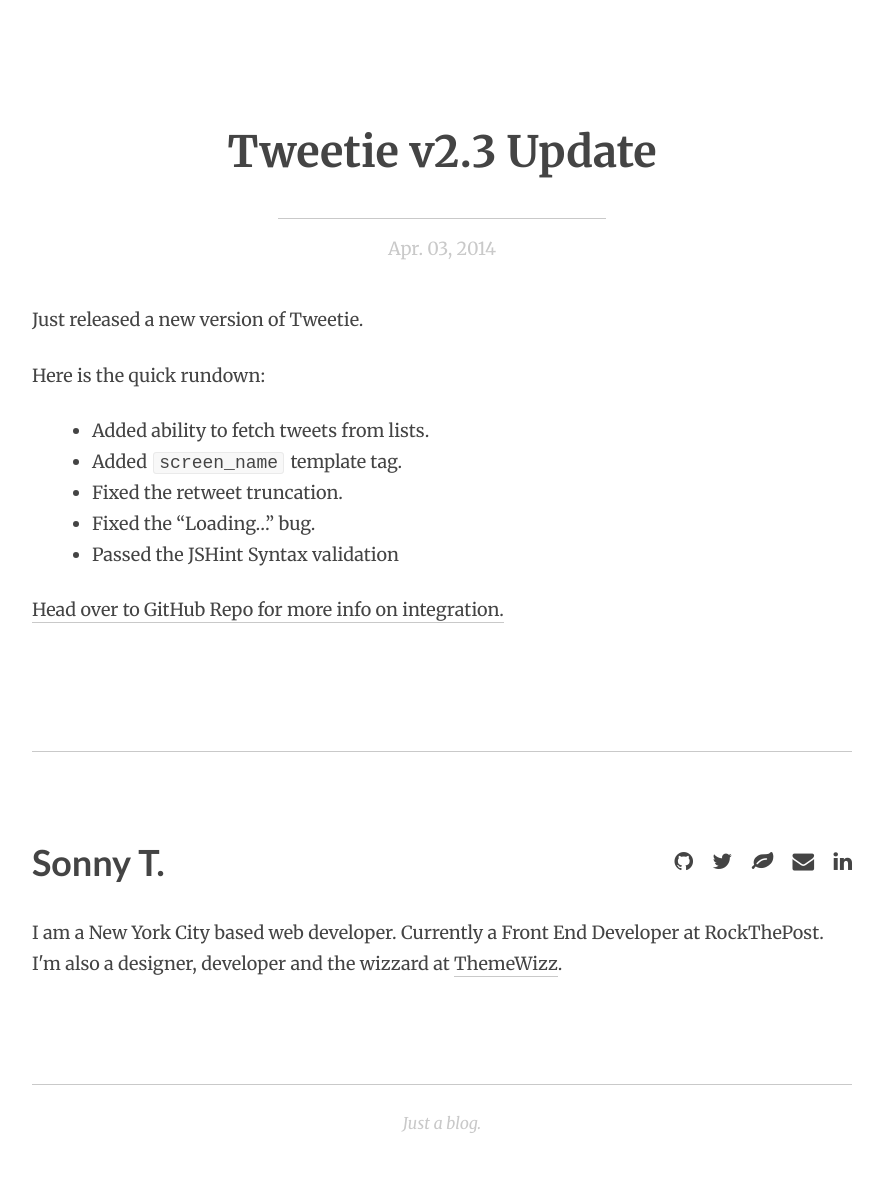
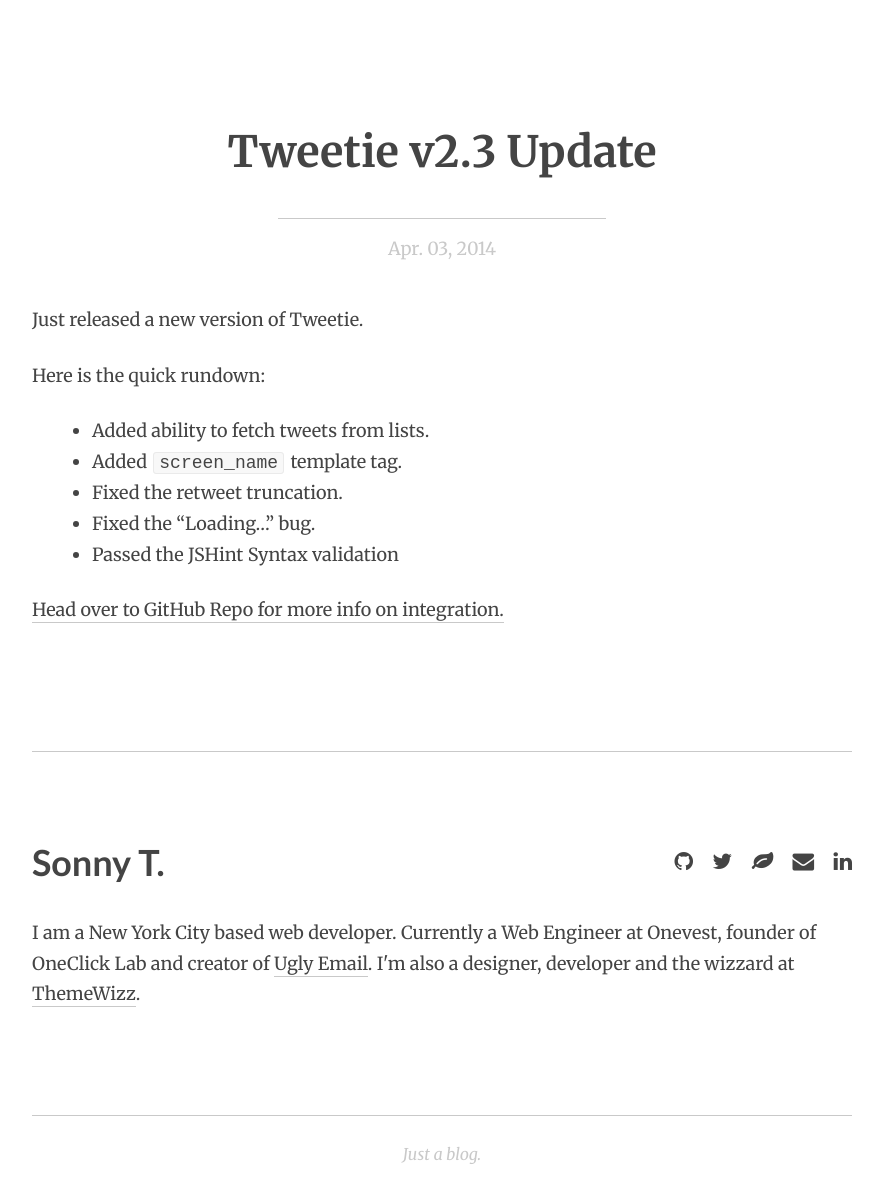
Before and after one commit to sonnyt/sonnyt.github.io, a Jekyll site: the page built from _posts/2014-04-03-tweetie-update.md, in a window 1280 px wide. Shown: the whole page, without its empty margins (198-1081 px from the left). Built offline with Jekyll 4.4.1, drawn with Linux system fonts in a browser that asks for light colours; nearby versions of some CDN libraries; before the commit the page ends 1163 px from its top, so only the background shows below that.

Commit message:
Updated the bio text

```diff
--- a/_layouts/post.html
+++ b/_layouts/post.html
@@ -28,5 +28,5 @@
             <li><a target="_blank" href="http://www.linkedin.com/pub/sonny-tulyaganov/18/964/910"><i class="fa fa-linkedin"></i></a></li>
         </ul>
     </div>
-    <p>I am a New York City based web developer. Currently a Front End Developer at RockThePost. I'm also a designer, developer and the wizzard at <a href="http://themewizz.com" target="_blank">ThemeWizz</a>.</p>
+    <p>I am a New York City based web developer. Currently a Web Engineer at Onevest, founder of OneClick Lab and creator of <a target="_blank" href="http://uglyemail.com">Ugly Email</a>. I'm also a designer, developer and the wizzard at <a href="http://themewizz.com" target="_blank">ThemeWizz</a>.</p>
 </div>
```
